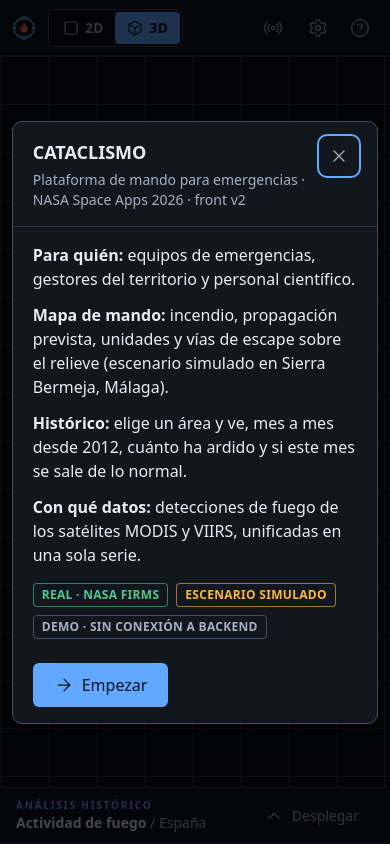
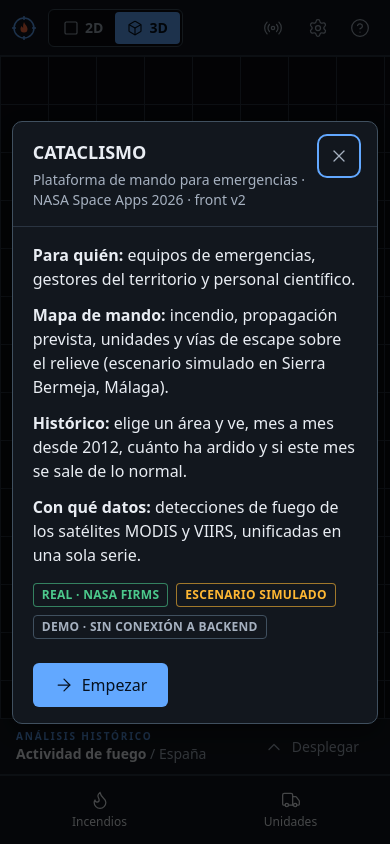
Before and after one commit to CataclismoTeam/CATACLISMO, a React (Vite) app in the folder frontend/: page / in a window 390 px wide. Built offline with nearby package versions, Linux system fonts and the light colour scheme.

Commit message:
fix(nav): barra inferior en móvil en lugar de los botones flotantes del mapa
Co-Authored-By: Claude Sonnet 5.5 <noreply@anthropic.com>

```diff
--- a/frontend/src/app/NavRail.tsx
+++ b/frontend/src/app/NavRail.tsx
@@ -25,7 +25,7 @@ export function NavRail() {
   return (
     <nav
       aria-label="Módulos"
-      className="hidden w-21 shrink-0 flex-col gap-1 border-r border-line bg-surface p-1.5 lg:flex"
+      className="order-last flex shrink-0 gap-1 border-t border-line bg-surface p-1.5 pb-[max(0.375rem,env(safe-area-inset-bottom))] lg:order-first lg:w-21 lg:flex-col lg:border-t-0 lg:border-r lg:pb-1.5"
     >
       {MODULES.map(({ id, label, icon: Icon, panel }) => {
         const open = !!panel && leftPanel === panel;
@@ -42,7 +42,8 @@ export function NavRail() {
             }
             onClick={panel ? () => setLeftPanel(open ? null : panel) : undefined}
             className={cn(
-              'flex h-14 flex-col items-center justify-center gap-1 rounded-md border text-xs',
+              'h-14 flex-1 flex-col items-center justify-center gap-1 rounded-md border text-xs lg:flex-none',
+              panel ? 'flex' : 'hidden lg:flex',
               panel
                 ? 'cursor-pointer text-ink hover:bg-hover'
                 : 'cursor-not-allowed border-transparent text-ink-muted opacity-60',
--- a/frontend/src/app/Shell.tsx
+++ b/frontend/src/app/Shell.tsx
@@ -48,7 +48,7 @@ export function Shell() {
   return (
     <div className="flex h-dvh flex-col overflow-hidden">
       <TopBar />
-      <div className="flex min-h-0 flex-1">
+      <div className="flex min-h-0 flex-1 flex-col lg:flex-row">
         <NavRail />
         <main className="flex min-w-0 flex-1 flex-col">
           <MapStage />
```
Also changed, not shown: 2 other files (tests, documents, lock files or other folders).
